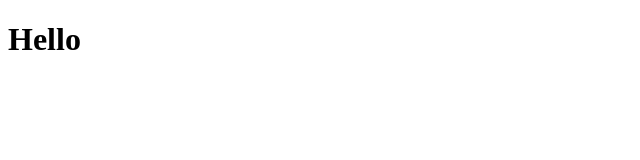
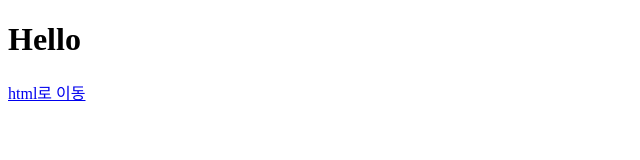
Before and after one commit to aohus/web-hosting, a plain HTML site: page index.html in a window 1280 px wide. Shown: the whole page, without its empty margins (0-640 px from the left). Drawn offline with Linux system fonts and the light colour scheme.

Commit message:
add link

```diff
--- a/index.html
+++ b/index.html
@@ -7,5 +7,6 @@
 </head>
 <body>
     <h1>Hello</h1>
+    <a href="./1.html">html로 이동</a>
 </body>
 </html>
```
